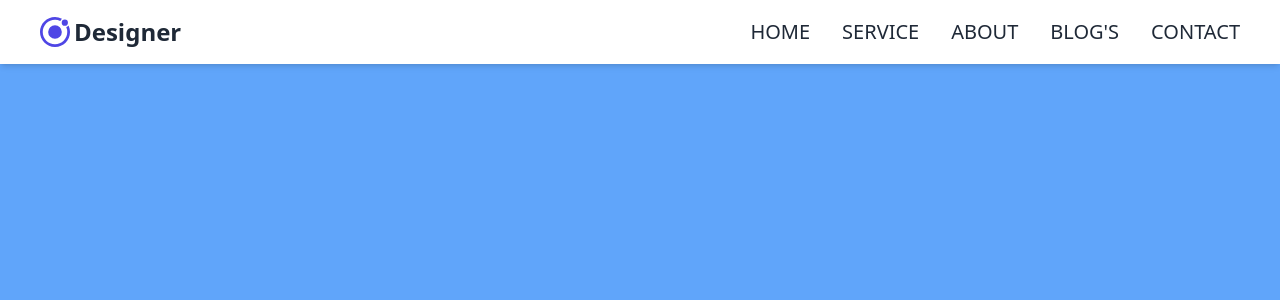
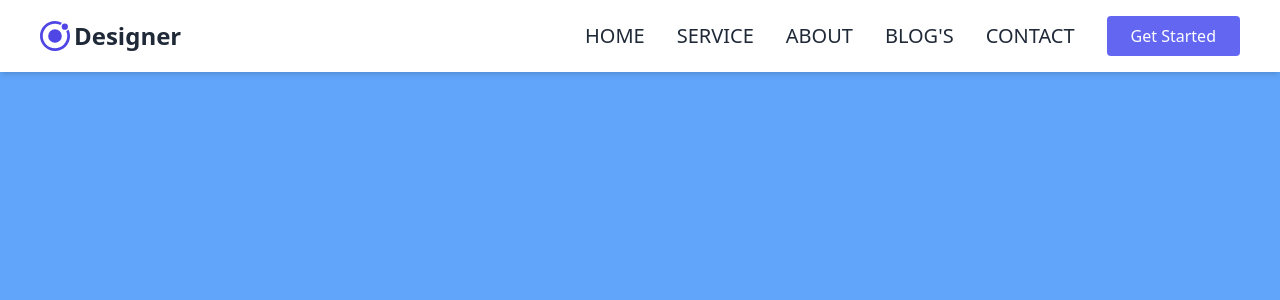
Before and after one commit to JaGarcia02/Frontend_design_reference, a React (Vite) app in the folder tailwind_references_components_pages/TailwindCss_References/Tailwind_Components_Pages/: page / in a window 1280 px wide. Shown: the top 300 px of the page. Built offline with nearby package versions, Linux system fonts and the light colour scheme.

Commit message:
new tailwind references

```diff
--- /dev/null
+++ b/tailwind_references_components_pages/TailwindCss_References/Tailwind_Components_Pages/src/components/Test01/Button.tsx
@@ -0,0 +1,11 @@
+import React from "react";
+
+const Button = (props) => {
+  return (
+    <button className="bg-indigo-500 text-white py-2 px-6 rounded md:ml-8 hover:bg-indigo-400 duration-500">
+      {props.children}
+    </button>
+  );
+};
+
+export default Button;
--- a/tailwind_references_components_pages/TailwindCss_References/Tailwind_Components_Pages/src/components/Test01/NavBar.jsx
+++ b/tailwind_references_components_pages/TailwindCss_References/Tailwind_Components_Pages/src/components/Test01/NavBar.jsx
@@ -1,5 +1,8 @@
-import React from "react";
+import React, { useState } from "react";
 import { SiIonic } from "react-icons/si";
+import { BsFillMenuButtonWideFill } from "react-icons/bs";
+import { FaTimesCircle } from "react-icons/fa";
+import Button from "./Button";
 
 const NavBar = () => {
   let Links = [
@@ -9,6 +12,8 @@ const NavBar = () => {
     { name: "BLOG'S", link: "/" },
     { name: "CONTACT", link: "/" },
   ];
+
+  const [openMenu, setOpenMenu] = useState(false);
   return (
     <div className="shadow-md w-full fixed top-0 left-0">
       <div className="md:flex justify-between items-center bg-white py-4 md:px-10 px-7">
@@ -18,9 +23,21 @@ const NavBar = () => {
           </span>
           Designer
         </div>
-        <ul className="md:flex">
+        <div className="text-3xl absolute right-8 top-[1.05rem] cursor-pointer md:hidden">
+          {openMenu === true && (
+            <FaTimesCircle onClick={() => setOpenMenu(false)} />
+          )}
+          {openMenu === false && (
+            <BsFillMenuButtonWideFill onClick={() => setOpenMenu(true)} />
+          )}
+        </div>
+        <ul
+          className={`md:flex md:items-center md:pb-0 pb-12 absolute md:static bg-white md:z-auto z-[-1] left-0 w-full md:w-auto md:pl-0 pl-9 transition-all duration-500 ease-in  ${
+            openMenu === true ? "top-[4rem]" : "top-[-490px]"
+          }`}
+        >
           {Links.map((link) => (
-            <li key={link.name} className="md:ml-8 text-xl">
+            <li key={link.name} className="md:ml-8 text-xl  md:my-0 my-7">
               <a
                 href={link.link}
                 className="text-gray-800 hover:text-gray-400 duration-500"
@@ -29,6 +46,7 @@ const NavBar = () => {
               </a>
             </li>
           ))}
+          <Button>Get Started</Button>
         </ul>
       </div>
     </div>
```
